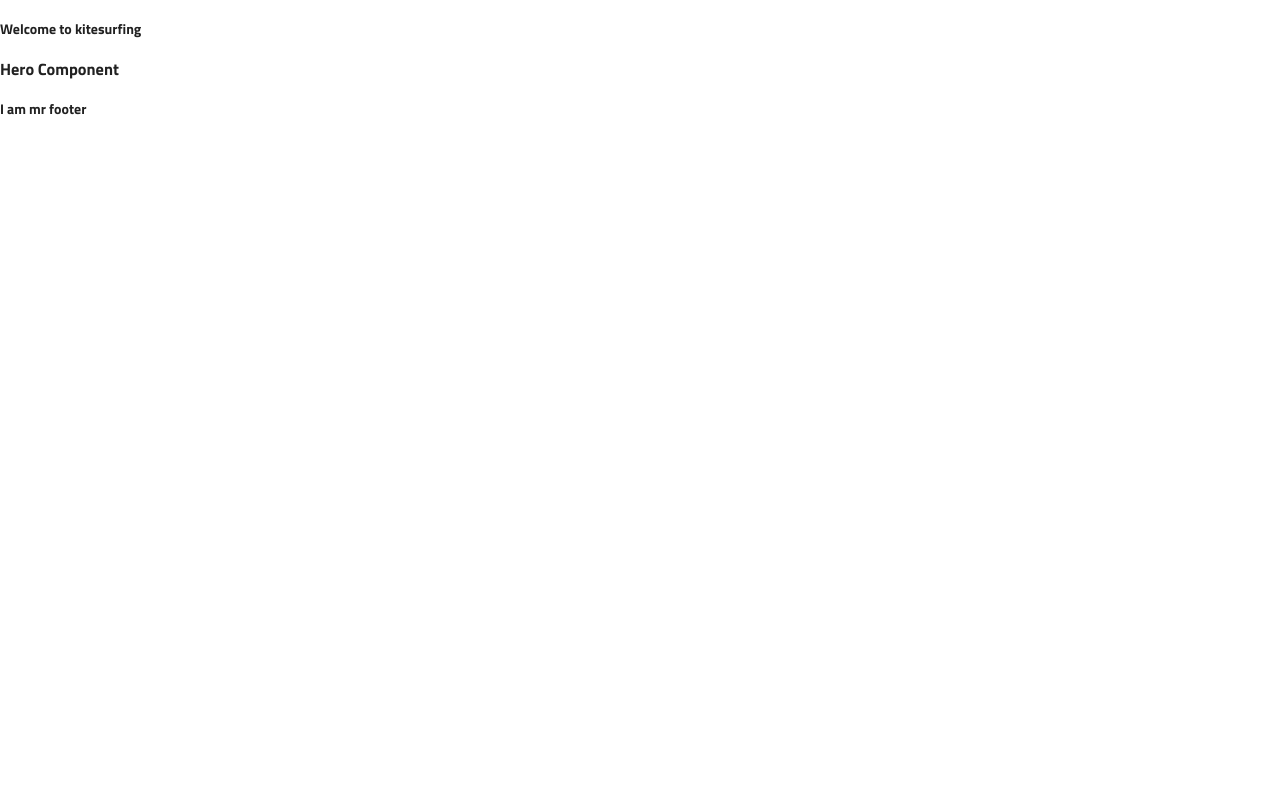
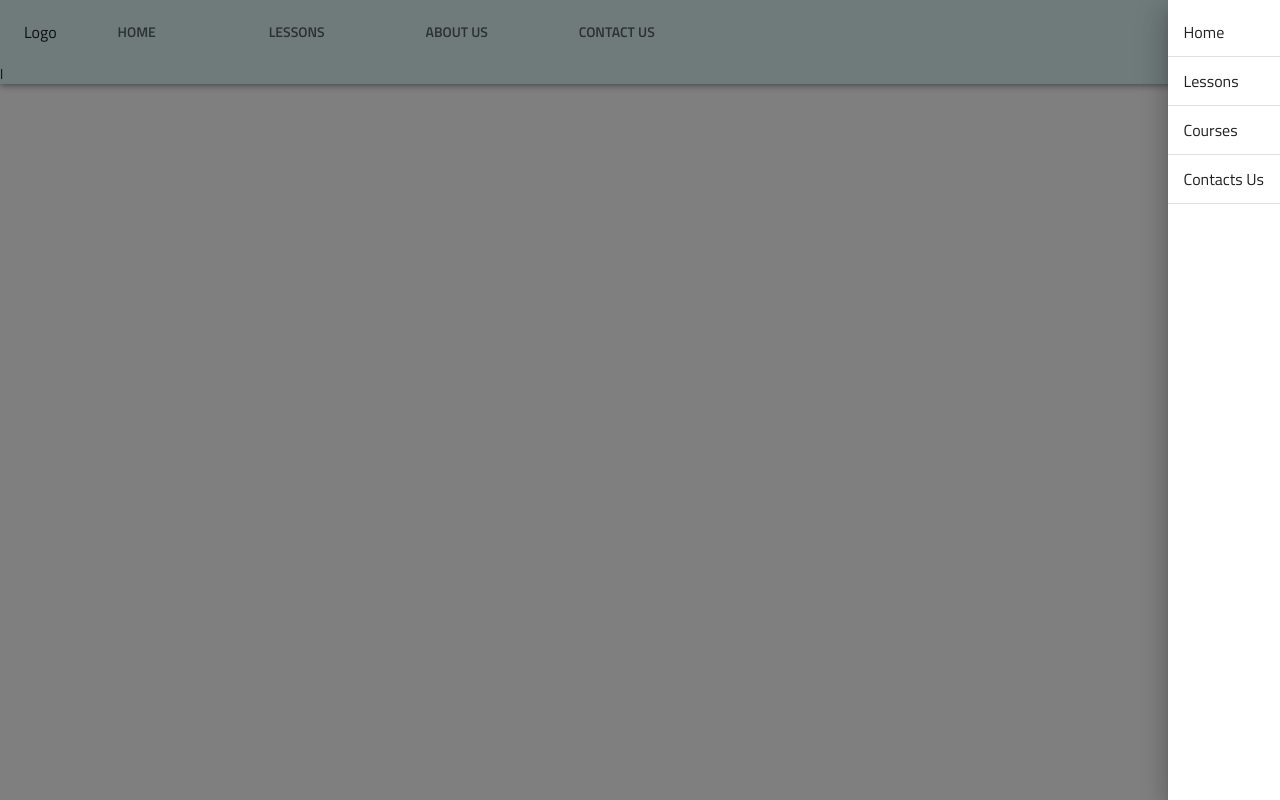
Before and after one commit to Gichohi-Simon/kite-school, a Next.js app: page / in a window 1280 px wide. Built offline with nearby package versions, Linux system fonts and the light colour scheme.

Commit message:
added still drawer

```diff
--- /dev/null
+++ b/src/components/DrawerComponent/DrawerComponent.tsx
@@ -0,0 +1,46 @@
+import { useState } from 'react'
+import { Drawer, List, ListItem } from '@material-ui/core'
+import { ListItemText } from '@material-ui/core'
+
+export default function DrawerComponent() {
+
+    const [openDrawer, setOpenDrawer] = useState(true)
+
+
+    return (
+        <div>
+            <Drawer
+                //changes positioning of drawer
+                anchor="right"
+                //closes the drawer when we click anywhere
+                onClose={() => setOpenDrawer(false)}
+                open={openDrawer}
+            >
+                <List>
+                    {/* button gives it a hover style */}
+                    {/* divider , just divides */}
+                    <ListItem divider button>
+                        <ListItemText>
+                            Home
+                        </ListItemText>
+                    </ListItem>
+                    <ListItem divider button>
+                        <ListItemText>
+                            Lessons
+                        </ListItemText>
+                    </ListItem>
+                    <ListItem divider button>
+                        <ListItemText>
+                            Courses
+                        </ListItemText>
+                    </ListItem>
+                    <ListItem divider button>
+                        <ListItemText>
+                            Contacts Us
+                        </ListItemText>
+                    </ListItem>
+                </List>
+            </Drawer>
+        </div>
+    )
+}
--- /dev/null
+++ b/src/components/DrawerComponent/style.ts
@@ -0,0 +1,5 @@
+import {createStyles,makeStyles} from '@material-ui/styles'
+
+export default makeStyles((theme) => createStyles({
+
+}))
--- a/src/components/Header/Header.tsx
+++ b/src/components/Header/Header.tsx
@@ -1,9 +1,39 @@
 import React from 'react'
+import useStyles from './style'
+import { AppBar, Tabs, Tab, Typography, Toolbar
+ } from '@material-ui/core'
+import DrawerComponent from '../DrawerComponent/DrawerComponent'
 
 export default function Header() {
+    const classes = useStyles()
+
     return (
-        <div>
-            <h4>Welcome to kitesurfing</h4>
+        <div className={classes.main}>
+            <AppBar>
+                <Toolbar>
+                <Typography>
+                    Logo
+                </Typography>
+
+                <Tabs>
+                    <Tab label="Home"/>
+                </Tabs>
+                <Tabs>
+                    <Tab label="Lessons"/>
+                </Tabs>
+                <Tabs>
+                    <Tab label="About Us"/>
+                </Tabs>
+                <Tabs>
+                    <Tab label="Contact Us"/>
+                </Tabs>
+
+                <DrawerComponent />
+                </Toolbar>l
+            </AppBar>
+
+
         </div>
+
     )
 }
--- /dev/null
+++ b/src/components/Header/style.ts
@@ -0,0 +1,7 @@
+import {makeStyles,createStyles} from '@material-ui/styles'
+
+export default makeStyles((theme) => createStyles({
+    main:{
+        backgroundColor:'',
+    }
+}))
```
